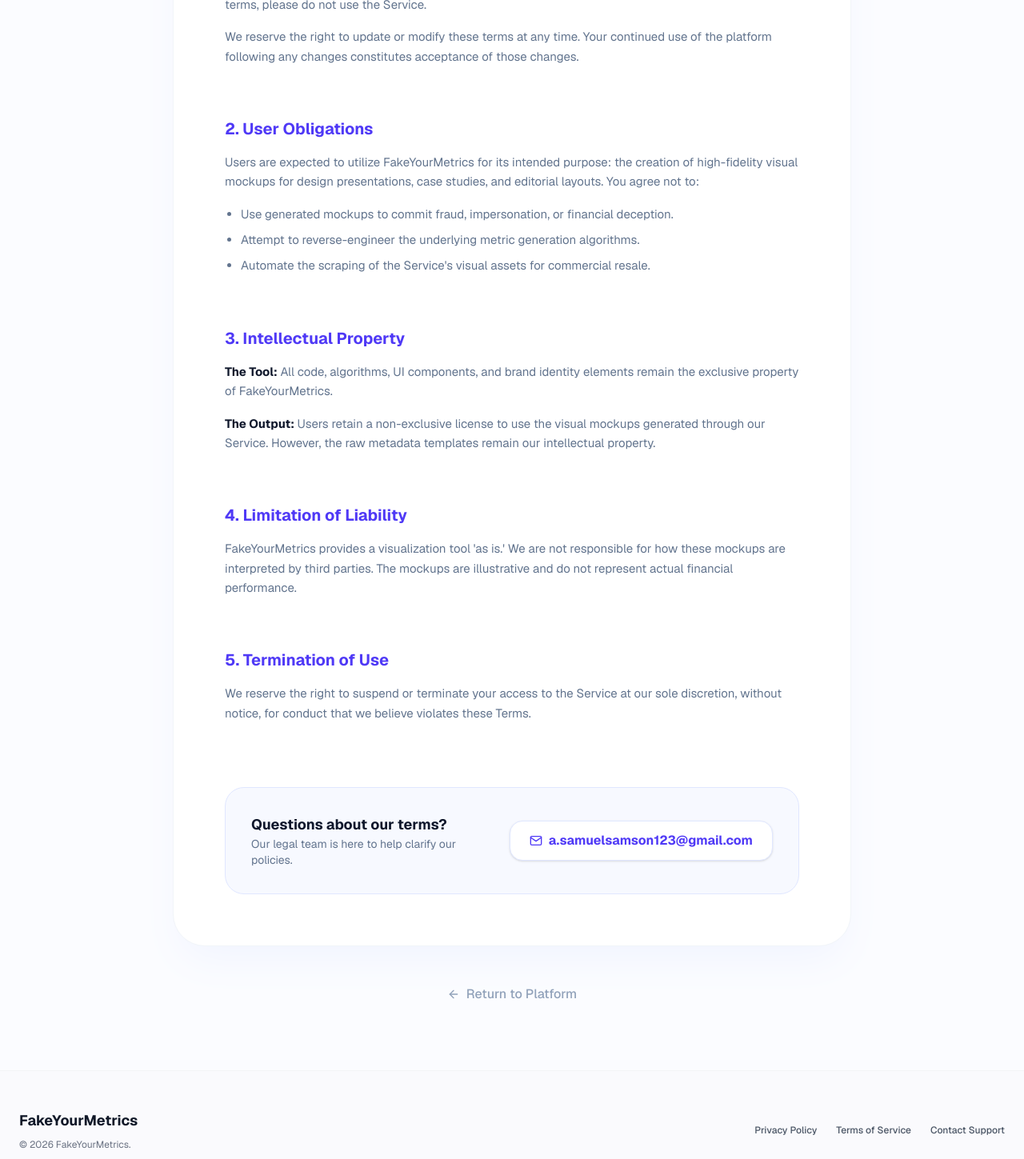
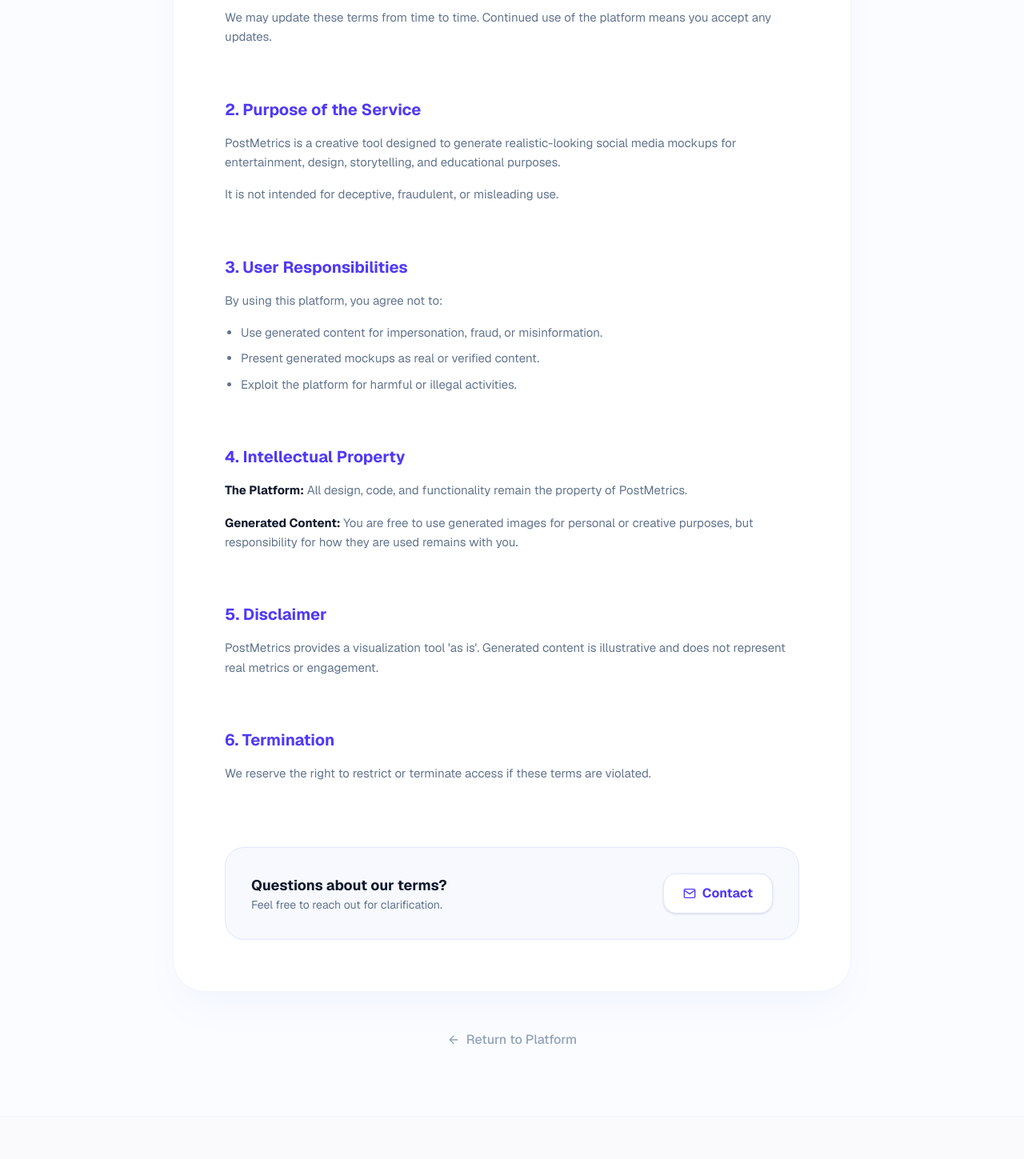
Before and after one commit to samuel-samson06/fake_your_metrics, a Next.js app: page /terms in a window 1280 px wide. Shown: the part 520-1969 px from the top of the page at 80% size. Built offline with nearby package versions, Linux system fonts and the light colour scheme.

Commit message:
update:edited the font-size of most of the components;

```diff
--- a/app/how_it_works/page.tsx
+++ b/app/how_it_works/page.tsx
@@ -13,7 +13,7 @@
       <section className="pt-24 pb-16 px-6 text-center max-w-4xl mx-auto">
 
         <h1 className="text-5xl md:text-6xl font-extrabold text-slate-900 tracking-tight mb-6">
-          How FakeYourMetrics Works
+          How PostMetrics Works
         </h1>
         <p className="text-lg text-slate-500 max-w-2xl mx-auto leading-relaxed">
           Design stunning social media mockups and metric visualizations in seconds. Our tool helps you build posts without the complexity.
--- a/app/layout.tsx
+++ b/app/layout.tsx
@@ -13,7 +13,7 @@
 });
 
 export const metadata: Metadata = {
-  title: "FakeYourMetrics",
+  title: "PostMetrics",
   description: "Generated by create next app",
 };
 
--- a/app/privacy/page.tsx
+++ b/app/privacy/page.tsx
@@ -17,66 +17,105 @@
     <div className="inline-flex items-center gap-2 px-4 py-1.5 rounded-full bg-indigo-50 border border-indigo-100">
       <FiClock className="text-indigo-600 w-3.5 h-3.5" />
       <span className="text-[11px] font-bold uppercase tracking-wider text-indigo-600">
-              Last Updated: April 08, 2026
+        Last Updated: April 21, 2026
       </span>
     </div>
   </div>
 
   {/* Main Content Card */}
   <div className="bg-white rounded-[2.5rem] shadow-xl shadow-slate-200/50 p-10 md:p-16 border border-slate-100">
+
     <p className="text-slate-600 leading-relaxed mb-12 text-lg">
-            This Privacy Policy outlines our commitment to transparency and explains how we handle your information when you use our platform.
+      At <span className="font-semibold text-slate-800">PostMetrics</span>, we value simplicity and transparency.
+      This Privacy Policy explains how your information is handled when you use our platform.
     </p>
 
     {/* Section: Information We Collect */}
     <section className="mb-12">
-            <h2 className="text-2xl font-bold text-slate-900 mb-6">Information We Collect</h2>
-            <p className="text-slate-500 mb-6">We collect information to provide a better experience for our users. This includes:</p>
+      <h2 className="text-2xl font-bold text-slate-900 mb-6">
+        Information We Collect
+      </h2>
+
+      <p className="text-slate-500 mb-6">
+        PostMetrics is designed to be lightweight and privacy-friendly. Most of your activity happens directly in your browser.
+      </p>
 
       <ul className="space-y-4">
-              <ListItem title="Account Information" desc="User information which are not stored anywhere." />
-              <ListItem title="Metric Parameters" desc="The configuration data and templates you create within our editor." />
+        <ListItem
+          title="User Inputs"
+          desc="Details such as names, usernames, post content, and metrics are used only to generate previews and are not stored on our servers."
+        />
+        <ListItem
+          title="Generated Content"
+          desc="All mock posts and configurations exist temporarily in your session and are not permanently saved."
+        />
       </ul>
     </section>
 
     {/* Highlighted Box: How We Use Data */}
     <section className="bg-slate-50/80 rounded-3xl p-8 mb-12 border border-slate-100">
-            <h3 className="text-xl font-bold text-slate-900 mb-4 text-center">How We Use Your Data</h3>
+      <h3 className="text-xl font-bold text-slate-900 mb-4 text-center">
+        How We Use Your Data
+      </h3>
+
       <p className="text-slate-500 text-center text-sm mb-8 max-w-lg mx-auto">
-              Your data is primarily used to facilitate the core functionality of the FakeYourMetrics platform. Specifically:
+        PostMetrics uses your inputs solely to power the core experience of generating realistic, playful post previews.
       </p>
 
       <div className="grid md:grid-cols-2 gap-4">
         <UsageCard
           icon={<FiSettings className="text-indigo-600" />}
-                title="Tool Optimization"
-                desc="Ensuring our UI components and template engines perform at peak efficiency for your specific workflow."
+          title="Real-Time Rendering"
+          desc="Your inputs are processed instantly to generate accurate platform-style previews."
         />
         <UsageCard
           icon={<FiShield className="text-indigo-600" />}
-                title="Security & Access"
-                desc="Protecting your account from unauthorized access."
+          title="Privacy First"
+          desc="We do not store or share your generated content or personal inputs."
         />
       </div>
     </section>
 
     {/* Section: Data Security */}
     <section className="mb-12">
-            <h2 className="text-2xl font-bold text-slate-900 mb-4">Data Security</h2>
+      <h2 className="text-2xl font-bold text-slate-900 mb-4">
+        Data Security
+      </h2>
+
       <p className="text-slate-600 leading-relaxed">
-              We employ industry-standard encryption and security protocols. Our &apos;No-Line&apos; rule for design extends to our security—seamless, integrated, and invisible. We use TLS for data in transit and AES-256 encryption for data at rest.
+        We prioritize keeping your data secure. Since most processing happens locally in your browser, your information remains under your control.
+        Where applicable, we use secure protocols such as TLS to ensure safe data transmission.
       </p>
     </section>
 
     <div className="h-px bg-slate-100 w-full mb-12" />
 
+    {/* Section: Disclaimer */}
+    <section className="mb-12">
+      <h2 className="text-2xl font-bold text-slate-900 mb-4">
+        Disclaimer
+      </h2>
+
+      <p className="text-slate-600 leading-relaxed">
+        PostMetrics is intended for entertainment, mockups, and creative use only.
+        Generated content should not be used to mislead, impersonate, or deceive others.
+      </p>
+    </section>
+
+    {/* Contact */}
     <section>
-            <h2 className="text-2xl font-bold text-slate-900 mb-4">Contact Information</h2>
+      <h2 className="text-2xl font-bold text-slate-900 mb-4">
+        Contact
+      </h2>
 
-            <a href="mailto:a.samuelsamson123@gmail.com" className="text-indigo-600 font-bold hover:underline decoration-2 underline-offset-4">
+      <a
+        href="mailto:a.samuelsamson123@gmail.com"
+        className="text-indigo-600 font-bold hover:underline decoration-2 underline-offset-4"
+      >
         a.samuelsamson123@gmail.com
       </a>
     </section>
+
   </div>
 </main>
 
@@ -109,12 +148,5 @@
   )
 }
 
-function Badge({ text }: { text: string }) {
-  return (
-    <span className="px-4 py-2 rounded-full bg-slate-100 text-slate-600 text-xs font-bold border border-slate-200">
-      {text}
-    </span>
-  )
-}
 
 export default PrivacyPage
--- a/app/terms/page.tsx
+++ b/app/terms/page.tsx
@@ -2,11 +2,6 @@
 import Header from '@/components/homepage/Header'
 import Footer from '@/components/homepage/Footer'
 import {
-  FiShield,
-  FiBookOpen,
-  FiKey,
-  FiAlertTriangle,
-  FiXCircle,
   FiMail,
   FiArrowLeft
 } from 'react-icons/fi'
@@ -24,7 +19,7 @@
             Terms of <span className="text-indigo-600">Service</span>
           </h1>
           <p className="text-slate-500 max-w-xl mx-auto leading-relaxed">
-            Please read these terms carefully before using our platform. By accessing FakeYourMetrics, you agree to be bound by these professional guidelines.
+            Please read these terms carefully before using our platform. By accessing <strong>PostMetrics</strong>, you agree to these guidelines.
           </p>
         </div>
 
@@ -32,88 +27,84 @@
         <div className="bg-white rounded-[2.5rem] shadow-2xl shadow-indigo-100/40 p-8 md:p-16 border border-slate-100 relative overflow-hidden">
 
           <div className="space-y-16">
+
             {/* 1. Acceptance */}
-            <Section
-              icon={<FiShield className="text-indigo-600" />}
-              title="1. Acceptance of Terms"
-            >
+            <Section title="1. Acceptance of Terms">
               <p>
-                By accessing and using the services provided by FakeYourMetrics (&apos;the Service&apos;),
-                you acknowledge that you have read, understood, and agree to be bound by these
-                Terms of Service. If you do not agree to these terms, please do not use the Service.
+                By accessing and using PostMetrics (&apos;the Service&apos;), you agree to be bound by these Terms of Service.
+                If you do not agree, please do not use the platform.
               </p>
               <p className="mt-4">
-                We reserve the right to update or modify these terms at any time. Your continued
-                use of the platform following any changes constitutes acceptance of those changes.
+                We may update these terms from time to time. Continued use of the platform means you accept any updates.
               </p>
             </Section>
 
-            {/* 2. User Obligations */}
-            <Section
-              icon={<FiBookOpen className="text-indigo-600" />}
-              title="2. User Obligations"
-            >
+            {/* 2. Purpose of the Service */}
+            <Section title="2. Purpose of the Service">
+              <p>
+                PostMetrics is a creative tool designed to generate realistic-looking social media mockups for
+                entertainment, design, storytelling, and educational purposes.
+              </p>
+              <p className="mt-4">
+                It is not intended for deceptive, fraudulent, or misleading use.
+              </p>
+            </Section>
+
+            {/* 3. User Responsibilities */}
+            <Section title="3. User Responsibilities">
               <p className="mb-4">
-                Users are expected to utilize FakeYourMetrics for its intended purpose: the creation
-                of high-fidelity visual mockups for design presentations, case studies, and editorial layouts.
-                You agree not to:
+                By using this platform, you agree not to:
               </p>
               <ul className="list-disc pl-5 space-y-2 text-slate-500">
-                <li>Use generated mockups to commit fraud, impersonation, or financial deception.</li>
-                <li>Attempt to reverse-engineer the underlying metric generation algorithms.</li>
-                <li>Automate the scraping of the Service&apos;s visual assets for commercial resale.</li>
+                <li>Use generated content for impersonation, fraud, or misinformation.</li>
+                <li>Present generated mockups as real or verified content.</li>
+                <li>Exploit the platform for harmful or illegal activities.</li>
               </ul>
             </Section>
 
-            {/* 3. Intellectual Property */}
-            <Section
-              icon={<FiKey className="text-indigo-600" />}
-              title="3. Intellectual Property"
-            >
+            {/* 4. Intellectual Property */}
+            <Section title="4. Intellectual Property">
               <p>
-                <strong className="text-slate-900">The Tool:</strong> All code, algorithms, UI components, and brand identity elements remain the exclusive property of FakeYourMetrics.
+                <strong className="text-slate-900">The Platform:</strong> All design, code, and functionality remain the property of PostMetrics.
               </p>
               <p className="mt-4">
-                <strong className="text-slate-900">The Output:</strong> Users retain a non-exclusive license to use the visual mockups generated through our Service. However, the raw metadata templates remain our intellectual property.
+                <strong className="text-slate-900">Generated Content:</strong> You are free to use generated images for personal or creative purposes,
+                but responsibility for how they are used remains with you.
               </p>
             </Section>
 
-            {/* 4. Limitation of Liability */}
-            <Section
-              icon={<FiAlertTriangle className="text-indigo-600" />}
-              title="4. Limitation of Liability"
-            >
+            {/* 5. Disclaimer */}
+            <Section title="5. Disclaimer">
               <p>
-                FakeYourMetrics provides a visualization tool &apos;as is.&apos; We are not responsible for how
-                these mockups are interpreted by third parties. The mockups are illustrative and
-                do not represent actual financial performance.
+                PostMetrics provides a visualization tool &apos;as is&apos;. Generated content is illustrative and does not represent real metrics or engagement.
               </p>
             </Section>
 
-            {/* 5. Termination */}
-            <Section
-              icon={<FiXCircle className="text-indigo-600" />}
-              title="5. Termination of Use"
-            >
+            {/* 6. Termination */}
+            <Section title="6. Termination">
               <p>
-                We reserve the right to suspend or terminate your access to the Service at our sole
-                discretion, without notice, for conduct that we believe violates these Terms.
+                We reserve the right to restrict or terminate access if these terms are violated.
               </p>
             </Section>
+
           </div>
 
           {/* Contact Box */}
           <div className="mt-20 bg-indigo-50/50 border border-indigo-100 rounded-3xl p-8 flex flex-col md:flex-row items-center justify-between gap-6">
             <div>
-              <h4 className="text-lg font-bold text-slate-900">Questions about our terms?</h4>
-              <p className="text-slate-500 text-sm">Our legal team is here to help clarify our policies.</p>
+              <h4 className="text-lg font-bold text-slate-900">
+                Questions about our terms?
+              </h4>
+              <p className="text-slate-500 text-sm">
+                Feel free to reach out for clarification.
+              </p>
             </div>
             <a
               href="mailto:a.samuelsamson123@gmail.com"
               className="flex items-center gap-2 bg-white text-indigo-600 px-6 py-3 rounded-2xl font-bold shadow-sm border border-indigo-100 hover:bg-indigo-50 transition-colors"
             >
               <FiMail />
-              a.samuelsamson123@gmail.com
+              Contact
             </a>
           </div>
         </div>
@@ -132,7 +123,7 @@
   )
 }
 
-function Section({ title, children } : {icon:ReactNode, title:string, children:ReactNode}) {
+function Section({ title, children } : { title:string, children:ReactNode}) {
   return (
     <div className="flex gap-6">
       <div>
--- a/components/homepage/Footer.tsx
+++ b/components/homepage/Footer.tsx
@@ -6,9 +6,9 @@
     <footer className="w-full border-t border-gray-100 mt-auto bg-gray-50/50">
       <div className="max-w-7xl mx-auto px-6 py-12 flex flex-col md:flex-row justify-between items-center gap-8">
         <div className="flex flex-col gap-2 text-center md:text-left">
-          <div className="text-lg font-bold text-gray-900">FakeYourMetrics</div>
+          <div className="text-lg font-bold text-gray-900">PostMetrics</div>
           <p className="text-xs text-gray-500">
-            © 2026 FakeYourMetrics.
+            © 2026 PostMetrics.
           </p>
         </div>
 
--- a/components/homepage/Form.tsx
+++ b/components/homepage/Form.tsx
@@ -239,8 +239,11 @@
         className={`w-full text-white rounded-2xl py-4 font-bold flex items-center justify-center gap-2 transition-all mt-2 shadow-lg shadow-gray-200 active:scale-[0.98] cursor-pointer ${isTouched && !isValid ? 'bg-gray-300 cursor-not-allowed' : 'bg-gray-900 hover:bg-black'}`}
       >
         <FiDownload className="w-5 h-5" />
-        {isTouched && !isValid ? 'Please fill required fields' : 'Download High-Res Image'}
+        {isTouched && !isValid ? 'Please fill required fields' : 'Download Preview'}
       </button>
+      <span className="text-center text-sm text-gray-500 mt-2">
+        For entertainment and creative use only
+      </span>
     </div>
   )
 }
--- a/components/homepage/Header.tsx
+++ b/components/homepage/Header.tsx
@@ -8,7 +8,7 @@
     <header className="flex items-center justify-between px-4 py-5 max-w-7xl mx-auto w-full">
       <div>
         <Link href="/" className="text-base md:text-lg font-bold tracking-tight text-foreground">
-          FakeYourMetrics
+          PostMetrics
         </Link>
       </div>
 
--- a/components/homepage/Preview.tsx
+++ b/components/homepage/Preview.tsx
@@ -34,7 +34,7 @@
       <div
         ref={exportRef}
         id="preview-canvas"
-        className="w-full rounded-2xl flex items-center justify-center px-2 md:px-4 py-5 md:py-8 transition-all duration-500 shadow-2xl relative overflow-hidden"
+        className="w-full rounded-2xl flex items-center justify-center px-2 md:px-4 py-5 md:py-8 transition-all duration-500 shadow-lg relative overflow-hidden"
         style={{ backgroundColor: bgColor }}
       >
         {/* Subtle decorative elements */}
```
Also changed, not shown: components/homepage/Main.tsx (+5 -5 lines), 1 other file (tests, documents, lock files or other folders). Lines whose indentation alone changed are shown as unchanged.
